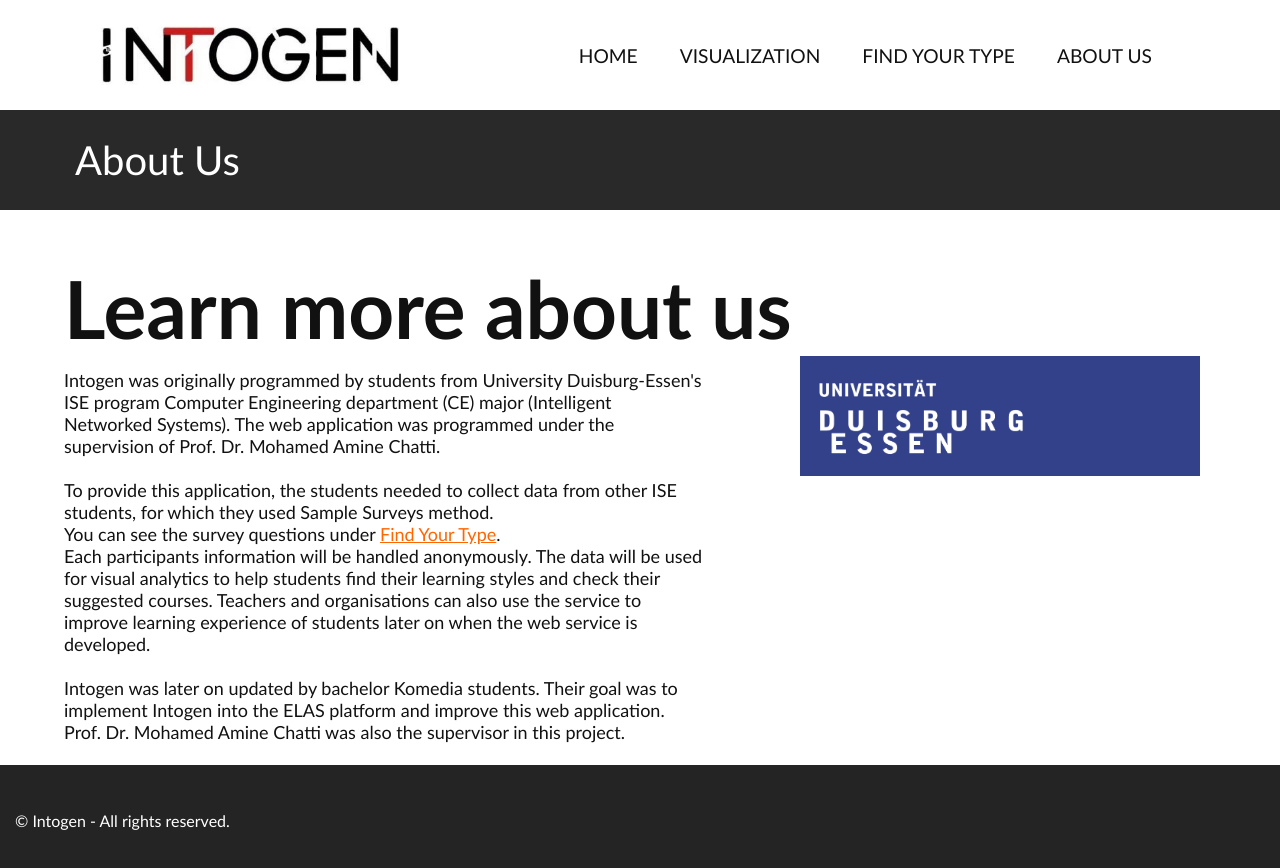
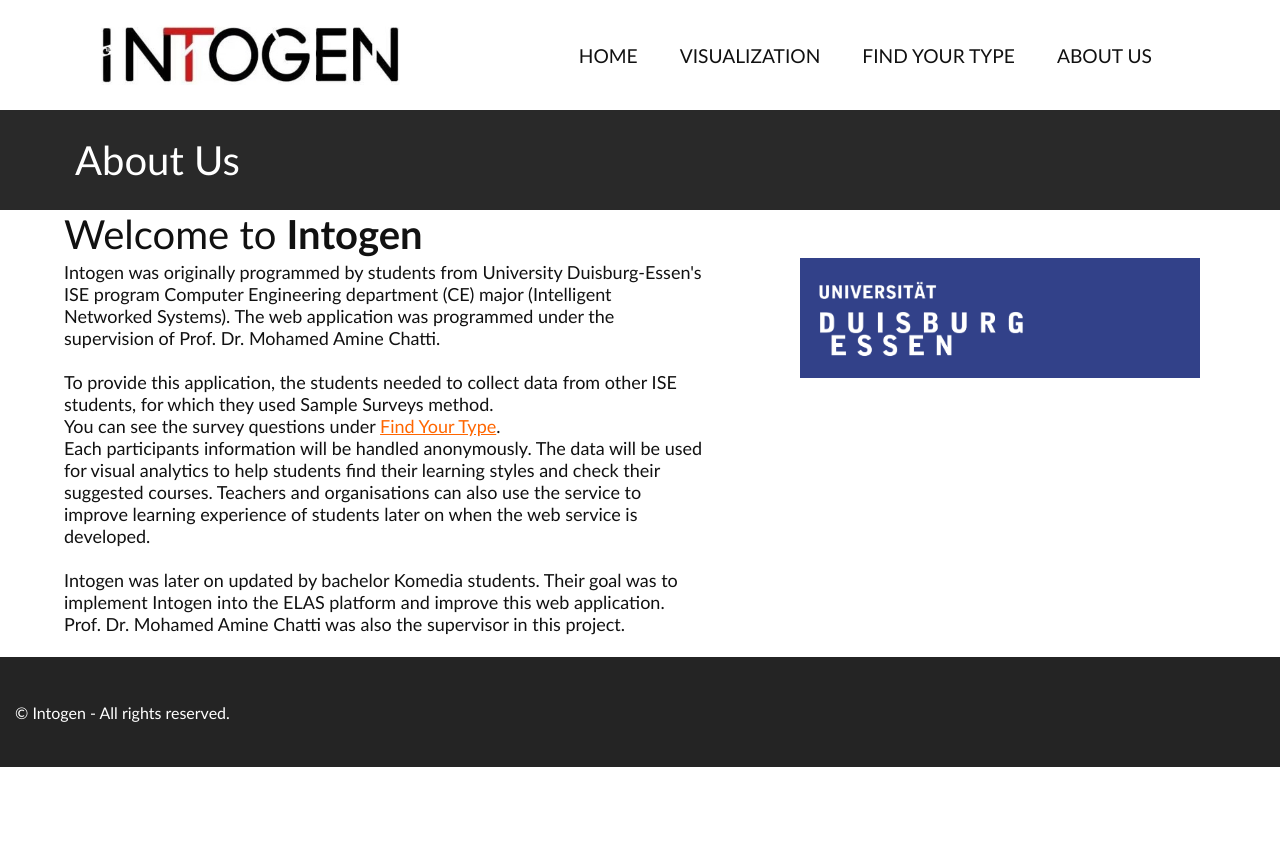
Before and after one commit to claKue/Intogen, a React (Create React App) app: page /aboutus in a window 1280 px wide. Shown: the top 868 px of the page. After the commit the page ends 800 px from the top, so only its background shows below. Built offline with nearby package versions, Linux system fonts and the light colour scheme; what survey-react would draw is missing.

Commit message:
cards farbe anders

```diff
--- a/src/App.css
+++ b/src/App.css
@@ -58,22 +58,15 @@
 
  .subTitle{
   color: #111;
-  font-size: 80px;
+  font-size: 250%;
   text-align: left;
   margin-left:5%;
   font-family: 'Trebuchet MS', 'Lucida Sans Unicode', 'Lucida Grande',
   'Lucida Sans', Arial, sans-serif;
   margin-top:50px;
+
 }
 
-.aboutusColorText {
-  color: #111;
-  font-size: 80px;
-  text-align: left;
-  font-family: 'Trebuchet MS', 'Lucida Sans Unicode', 'Lucida Grande',
-  'Lucida Sans', Arial, sans-serif;
-  margin-top:50px;
-}
 .aboutusText {
     color: #111;
     font-size: 18px;
@@ -82,7 +75,7 @@
     text-align: left;
     max-width: 50%;
     margin-left:5%;
-    margin-top:-110px;
+    margin-top:-120px;
 }
 .imageAboutus {
   max-width: 400px;
--- a/src/components/Cards.css
+++ b/src/components/Cards.css
@@ -1,6 +1,7 @@
 .cards {
     padding: 4rem;
     background: #fff;
+    margin-top:-180px;
   }
 
   h1 {
@@ -72,13 +73,13 @@
   }
 
   .cards__item__text {
-    color: #252e48;
+    color: #09090c;
     font-size: 14px;
     line-height: 24px;
     text-align: left;
   }
   .cards__item__type {
-    color:#374369;
+    color: rgb(255, 102, 0);
     font-size:18px;
     line-height: 24px;
     text-align:left;
--- a/src/components/Intro.css
+++ b/src/components/Intro.css
@@ -11,11 +11,12 @@
     align-items: right;
     /* box-shadow:i 0 0 0 1000px; rgba(0,0,0,0.2); */
     object-fit: contain;
+    margin-top:-100px;
 }
 
 .intro-container > h1 {
     color: #111;
-    font-size: 80px;
+    font-size: 250%;
     text-align: left;
     margin-left:5%;
     font-family: 'Trebuchet MS', 'Lucida Sans Unicode', 'Lucida Grande',
--- a/src/components/Pages/AboutUs.js
+++ b/src/components/Pages/AboutUs.js
@@ -10,8 +10,9 @@ import { ExpressionRunner } from 'survey-react';
     return (
         <>
         <hr class="border2" data-content="About Us"/>
-        <h1 className="subTitle">Learn more<span className ="aboutusColorText"> about us </span>
-        </h1>
+        <div>
+        <span className="subTitle">Welcome to <b>Intogen </b></span><br/>
+        </div>
         <img className="imageAboutus" src={img2} alt="unilogo" />
             <p className="aboutusText">
             Intogen was originally programmed by students from University Duisburg-Essen's ISE program Computer Engineering department (CE) major (Intelligent Networked Systems).
```
